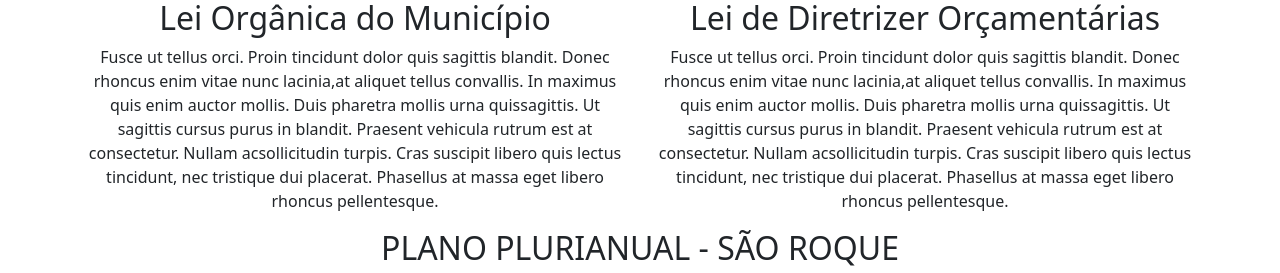
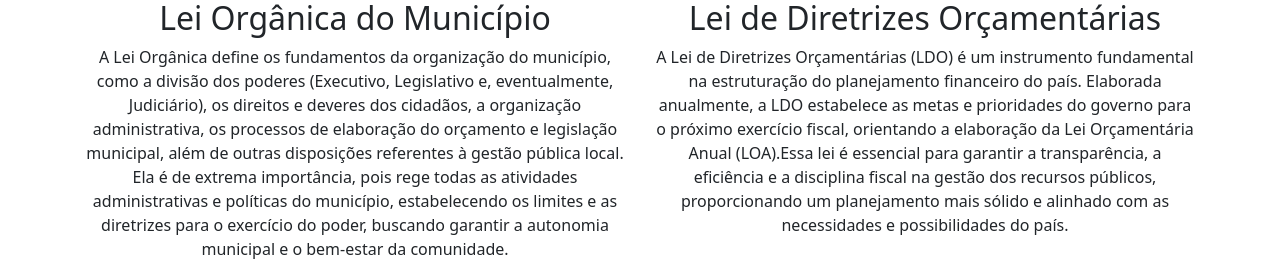
Before and after one commit to IgorVsFeijo/print-2-capybaras, a PHP site: page /governo/legislacao.php in a window 1280 px wide. Shown: the part 478-751 px from the top of the page. Run offline with PHP 8.4, Linux system fonts and the light colour scheme.

Commit message:
legislação

```diff
--- a/governo/legislacao.php
+++ b/governo/legislacao.php
@@ -30,16 +30,16 @@
 
             <h2>Lei Orgânica do Município</h2>
 
-            <p>Fusce ut tellus orci. Proin tincidunt dolor quis sagittis blandit. Donec rhoncus enim vitae nunc lacinia,at aliquet tellus convallis. In maximus quis enim auctor mollis. Duis pharetra mollis urna quissagittis. Ut sagittis cursus purus in blandit. Praesent vehicula rutrum est at consectetur. Nullam acsollicitudin turpis. Cras suscipit libero quis lectus tincidunt, nec tristique dui placerat. Phasellus at massa eget libero rhoncus pellentesque.</p>
+            <p>A Lei Orgânica define os fundamentos da organização do município, como a divisão dos poderes (Executivo, Legislativo e, eventualmente, Judiciário), os direitos e deveres dos cidadãos, a organização administrativa, os processos de elaboração do orçamento e legislação municipal, além de outras disposições referentes à gestão pública local. Ela é de extrema importância, pois rege todas as atividades administrativas e políticas do município, estabelecendo os limites e as diretrizes para o exercício do poder, buscando garantir a autonomia municipal e o bem-estar da comunidade. </p>
 
         </article>
 
         <aside class="col-lg-6 col-md-6 col-sm-12">
 
             <img src="http://placekitten.com/350/200" alt="foto de gato">
-            <h2>Lei de Diretrizer Orçamentárias</h2>
+            <h2>Lei de Diretrizes Orçamentárias</h2>
 
-            <p>Fusce ut tellus orci. Proin tincidunt dolor quis sagittis blandit. Donec rhoncus enim vitae nunc lacinia,at aliquet tellus convallis. In maximus quis enim auctor mollis. Duis pharetra mollis urna quissagittis. Ut sagittis cursus purus in blandit. Praesent vehicula rutrum est at consectetur. Nullam acsollicitudin turpis. Cras suscipit libero quis lectus tincidunt, nec tristique dui placerat. Phasellus at massa eget libero rhoncus pellentesque.</p>
+            <p>A Lei de Diretrizes Orçamentárias (LDO) é um instrumento fundamental na estruturação do planejamento financeiro do país. Elaborada anualmente, a LDO estabelece as metas e prioridades do governo para o próximo exercício fiscal, orientando a elaboração da Lei Orçamentária Anual (LOA).Essa lei é essencial para garantir a transparência, a eficiência e a disciplina fiscal na gestão dos recursos públicos, proporcionando um planejamento mais sólido e alinhado com as necessidades e possibilidades do país.</p>
         </aside>
     </div>
 
@@ -50,7 +50,7 @@
 
         <section class="col-lg-6 col-md-6 col-sm-12">
 
-            <p>Fusce ut tellus orci. Proin tincidunt dolor quis sagittis blandit. Donec rhoncus enim vitae nunc lacinia,at aliquet tellus convallis. In maximus quis enim auctor mollis. Duis pharetra mollis urna quissagittis. Ut sagittis cursus purus in blandit. Praesent vehicula rutrum est at consectetur. Nullam acsollicitudin turpis. Cras suscipit libero quis lectus tincidunt, nec tristique dui placerat. Phasellus at massa eget libero rhoncus pellentesque.</p>
+            <p>Um Plano Plurianual (PPA) é um instrumento de planejamento de médio prazo adotado pelo governo, seja em nível federal, estadual ou municipal, que estabelece as diretrizes, objetivos e metas para um período de quatro anos. Ele define as prioridades, programas e ações que orientarão as políticas públicas e os investimentos do governo ao longo desse período, alinhando-se com as necessidades e demandas da sociedade. O PPA visa promover a continuidade e a consistência das ações governamentais, possibilitando uma gestão mais eficiente e transparente dos recursos públicos.</p>
 
         </section>
 
```
